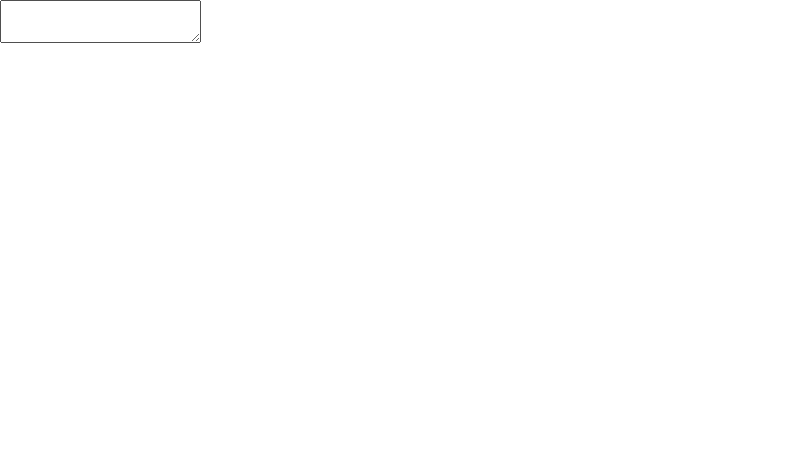
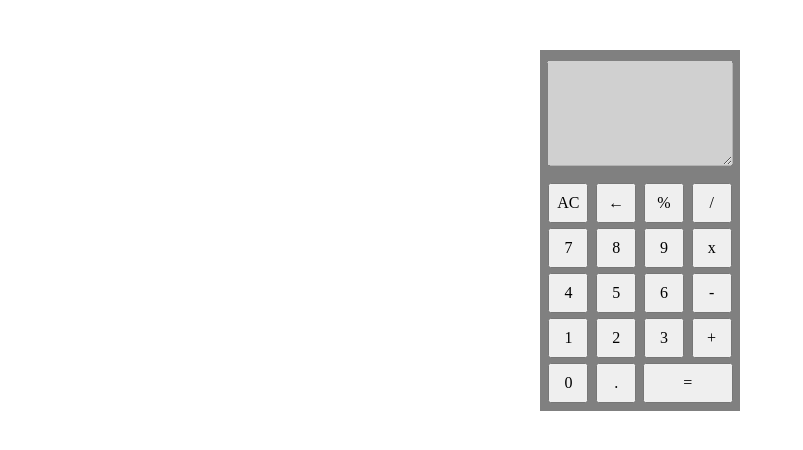
Before and after one commit to DieNobius/Calculator, a plain HTML site: page index.html in a window 1280 px wide. Shown: the whole page, without its empty margins (0-803 px from the left). Drawn offline with Linux system fonts and the light colour scheme.

Commit message:
Добавил стили

```diff
--- a/index.html
+++ b/index.html
@@ -1,23 +1,42 @@
 <!DOCTYPE html>
 <html lang="en">
 	<head>
-    <meta charset="UTF-8">
-    <meta name="viewport" content="width=device-width, initial-scale=1.0">
+		<meta charset="UTF-8" />
+		<meta name="viewport" content="width=device-width, initial-scale=1.0" />
 		<title>Document</title>
-    <link rel="stylesheet" href="normalize.css">
-    <link rel="stylesheet" href="style.css">
+		<link rel="stylesheet" href="normalize.css" />
+		<link rel="stylesheet" href="style.css" />
 	</head>
 	<body>
+		<div class="wrapper">
+			<div class="wrapper__calc">
+				<div class="wrapper__area-box">
+                    <textarea disabled class="textarea"></textarea>
+                </div>
+				<div class="buttons">
+					<button class="btn">AC</button>
+					<button class="btn">←</button>
+					<button class="btn">%</button>
+					<button class="btn">/</button>
+					<button class="btn">7</button>
+					<button class="btn">8</button>
+					<button class="btn">9</button>
+					<button class="btn">x</button>
+					<button class="btn">4</button>
+					<button class="btn">5</button>
+                    <button class="btn">6</button>
+					<button class="btn">-</button>
+					<button class="btn">1</button>
+					<button class="btn">2</button>
+					<button class="btn">3</button>
+					<button class="btn">+</button>
+					<button class="btn">0</button>
+					<button class="btn">.</button>
+					<button class="btn">=</button>
 
-    <div>
-        <div>
-            <textarea class="textarea"></textarea>
 				</div>
 			</div>
-
-
-
-
+		</div>
 
 		<script src="main.js"></script>
 	</body>
--- a/style.css
+++ b/style.css
@@ -1,3 +1,54 @@
 .textarea {
+    color: #515e66;
+    height: 100px;
+    width: 180px;
+    max-height: 100px;
+    min-height: 100px;
+    max-width: 180px;
+    min-width: 180px;
+}
 
+.wrapper {
+    width: 200px;
+    margin: 50px auto;
 }
+
+.wrapper__calc {
+    width: 200px;
+    background: grey;
+    padding-bottom: 5px;
+}
+.wrapper__area-box {
+    text-align: center;
+    padding: 10px 0;
+}
+
+.buttons {
+    display: grid;
+    gap: 5px;
+    padding: 3px 7px;
+    grid-template-columns: repeat(4, 1fr);
+    justify-items: center;
+}
+
+
+.btn:last-child {
+    width: 100%;
+    grid-column: span 2;
+}
+
+/* .buttons {
+  display: grid;
+  grid-template-columns: repeat(4, 1fr);
+  gap: 5px;
+  padding: 3px 7px;
+  :last-child {
+    grid-column: span 2;
+  }
+} */
+
+.btn {
+    width: 40px;
+    height: 40px;
+    box-shadow: none;
+}
```
Lines whose indentation alone changed are shown as unchanged.
